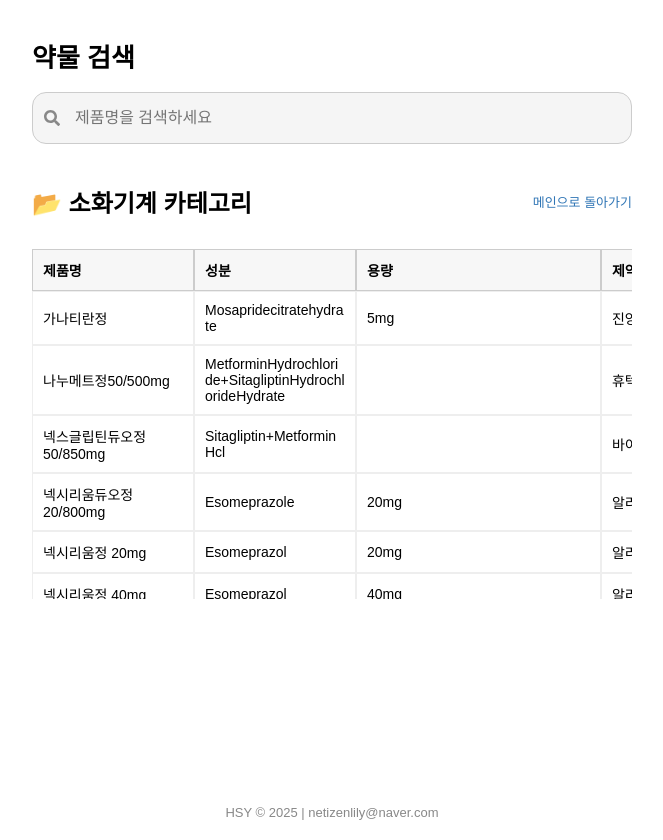
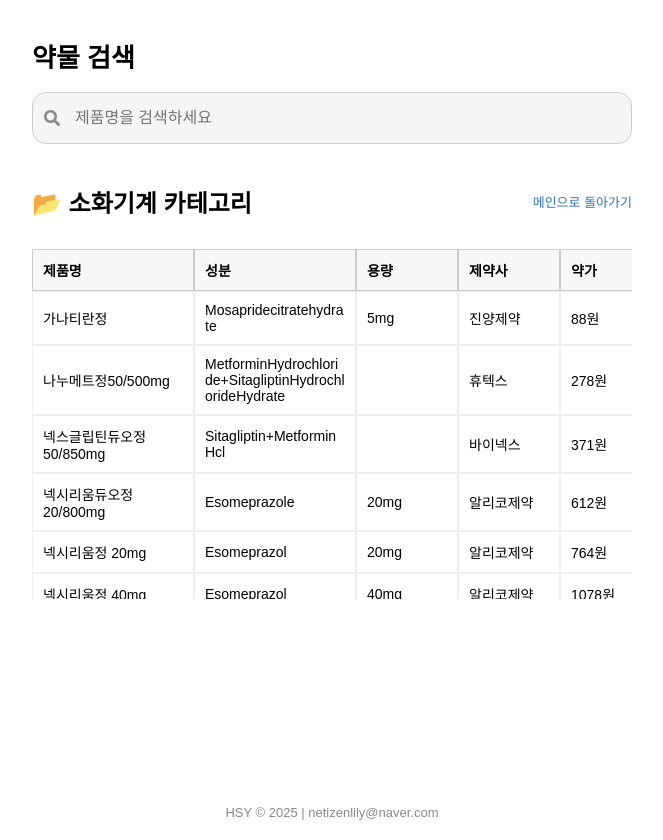
Before and after one commit to dasampharm/dasanpharm, a React (Create React App) app: page / in a window 1280 px wide. Both pictures are taken after a click on the button "소화기계". Shown: the whole page, without its empty margins (308-971 px from the left). Built offline with nearby package versions, Linux system fonts and the light colour scheme.

Commit message:
Update_1013

```diff
--- a/src/App.js
+++ b/src/App.js
@@ -25,7 +25,7 @@ function App() {
 
     const lower = value.toLowerCase();
     const filtered = data.filter((item) =>
-      item["제품명"]?.toLowerCase().includes(lower)
+      item["제품명"]?.toLowerCase().startsWith(lower)
     );
     setSuggestions(filtered);
   };
@@ -149,7 +149,7 @@ function App() {
                     {[
                       "용량", "제약사", "약가", "요율", "환산액", "품절", "비고"
                     ].map((label, i) => (
-                      <th key={i} style={{ padding: "10px", border: "1px solid #ccc", backgroundColor: "#f7f7f7", textAlign: "left", position: "sticky", top: 0, zIndex: 2, minWidth: "80px", whiteSpace: "nowrap" }}>{label}</th>
+                      <th key={i} style={{ padding: "10px", border: "1px solid #ccc", backgroundColor: "#f7f7f7", textAlign: "left", position: "sticky", top: 0, zIndex: 2, minWidth: label === "용량" ? "80px" : "80px", whiteSpace: label === "용량" ? "normal" : "nowrap", wordBreak: label === "용량" ? "break-word" : "normal" }}>{label}</th>
                     ))}
                   </tr>
                 </thead>
@@ -160,7 +160,7 @@ function App() {
                       {!selectedDrug && (
                         <td style={{ padding: "10px", border: "1px solid #eee", whiteSpace: "normal", wordBreak: "break-word", overflowWrap: "break-word" }}>{drug["성분"]}</td>
                       )}
-                      <td style={{ padding: "10px", border: "1px solid #eee", whiteSpace: "nowrap" }}>{drug["용량"]}</td>
+                      <td style={{ padding: "10px", border: "1px solid #eee", whiteSpace: "normal", wordBreak: "break-word", overflowWrap: "break-word" }}>{drug["용량"]}</td>
                       <td style={{ padding: "10px", border: "1px solid #eee", whiteSpace: "normal", wordBreak: "break-word", overflowWrap: "break-word" }}>{drug["제약사"]}</td>
                       <td style={{ padding: "10px", border: "1px solid #eee", whiteSpace: "nowrap" }}>{drug["약가"]}</td>
                       <td style={{ padding: "10px", border: "1px solid #eee", whiteSpace: "nowrap" }}>{drug["요율"]}</td>
@@ -176,7 +176,7 @@ function App() {
         )}
       </div>
 
-      <footer style={{ flexShrink: 0, fontSize: "13px", color: "#888", textAlign: "center" }}>
+      <footer style={{ flexShrink: 0, marginTop: "10px", fontSize: "13px", color: "#888", textAlign: "center" }}>
         HSY © 2025 | netizenlily@naver.com
       </footer>
     </div>
```
